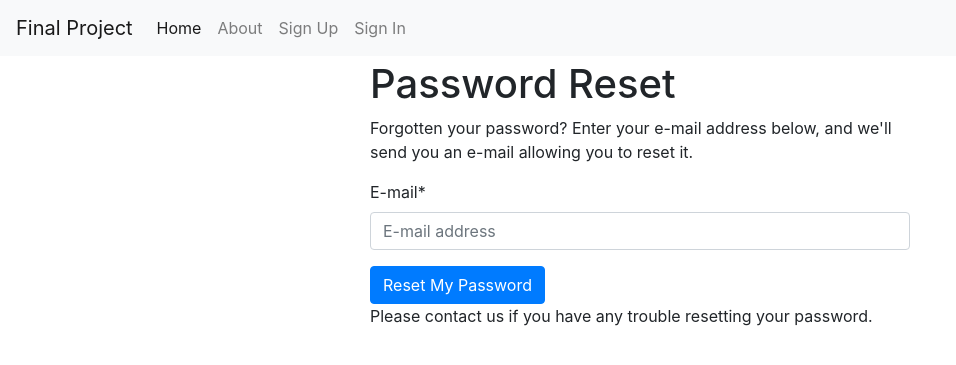
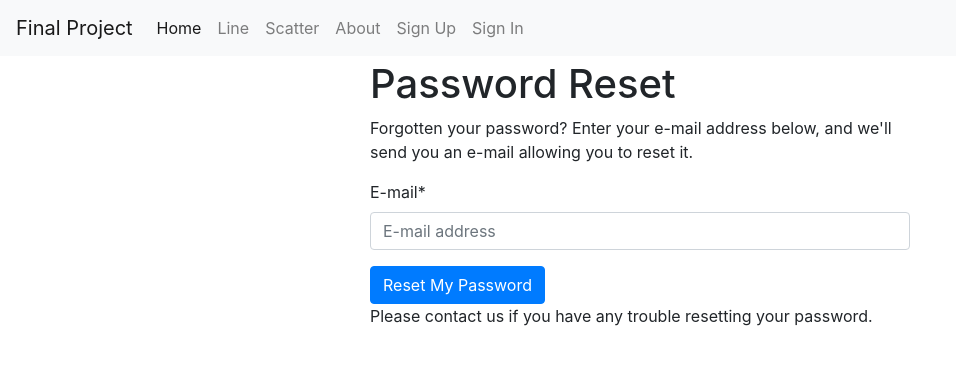
Before and after one commit to mdhor/2021sp-final-project-mdhor, a Django app: page /accounts/password/reset/ in a window 1280 px wide. Shown: the top 365 px of the page, without its empty margins (0-956 px from the left). Run offline with Django 3.2, Linux system fonts and the light colour scheme; some libraries are stand-ins or nearby versions.

Commit message:
feat: Added menu items

```diff
--- a/config/urls.py
+++ b/config/urls.py
@@ -7,7 +7,7 @@ from django.views.generic import TemplateView
 
 urlpatterns = [
     path("admin/", admin.site.urls),
-    path("prisjakt/", include("prisjakt.urls")),
+    path("prisjakt/", include(("prisjakt.urls", "prisjakt"), namespace="prisjakt")),
     path("", TemplateView.as_view(template_name="pages/home.html"), name="home"),
     path(
         "about/", TemplateView.as_view(template_name="pages/about.html"), name="about"
--- a/final_project/templates/base.html
+++ b/final_project/templates/base.html
@@ -56,6 +56,12 @@
               <a class="nav-link" href="{% url 'home' %}">Home <span class="sr-only">(current)</span></a>
             </li>
             <li class="nav-item">
+              <a class="nav-link" href="{% url 'prisjakt:test_line_chart' %}">Line</a>
+            </li>
+            <li class="nav-item">
+              <a class="nav-link" href="{% url 'prisjakt:test_scatter_plot' %}">Scatter</a>
+            </li>
+            <li class="nav-item">
               <a class="nav-link" href="{% url 'about' %}">About</a>
             </li>
             {% if request.user.is_authenticated %}
@@ -92,7 +98,7 @@
       {% endif %}
 
       {% block content %}
-        <p>Use this document as a way to quick start any new project.</p>
+        <p>Welcome to my final project!</p>
       {% endblock content %}
 
     </div> <!-- /container -->
--- a/prisjakt/urls.py
+++ b/prisjakt/urls.py
@@ -3,6 +3,6 @@ from django.urls import path
 from .views import iphone_line, iphone_scatter
 
 urlpatterns = [
-    path("line_chart", iphone_line, name="test_chart"),
-    path("scatter_plot", iphone_scatter, name="test_chart"),
+    path("line_chart", iphone_line, name="test_line_chart"),
+    path("scatter_plot", iphone_scatter, name="test_scatter_plot"),
 ]
```
